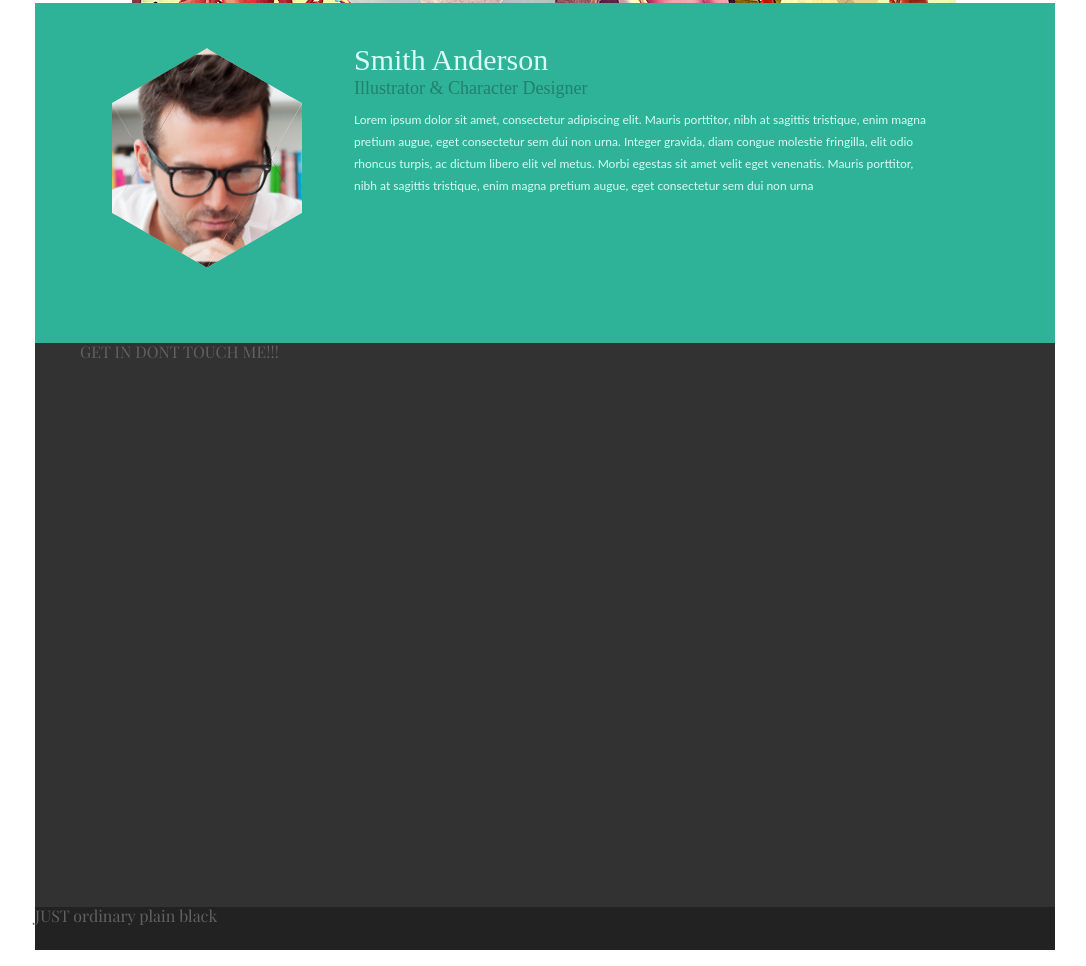
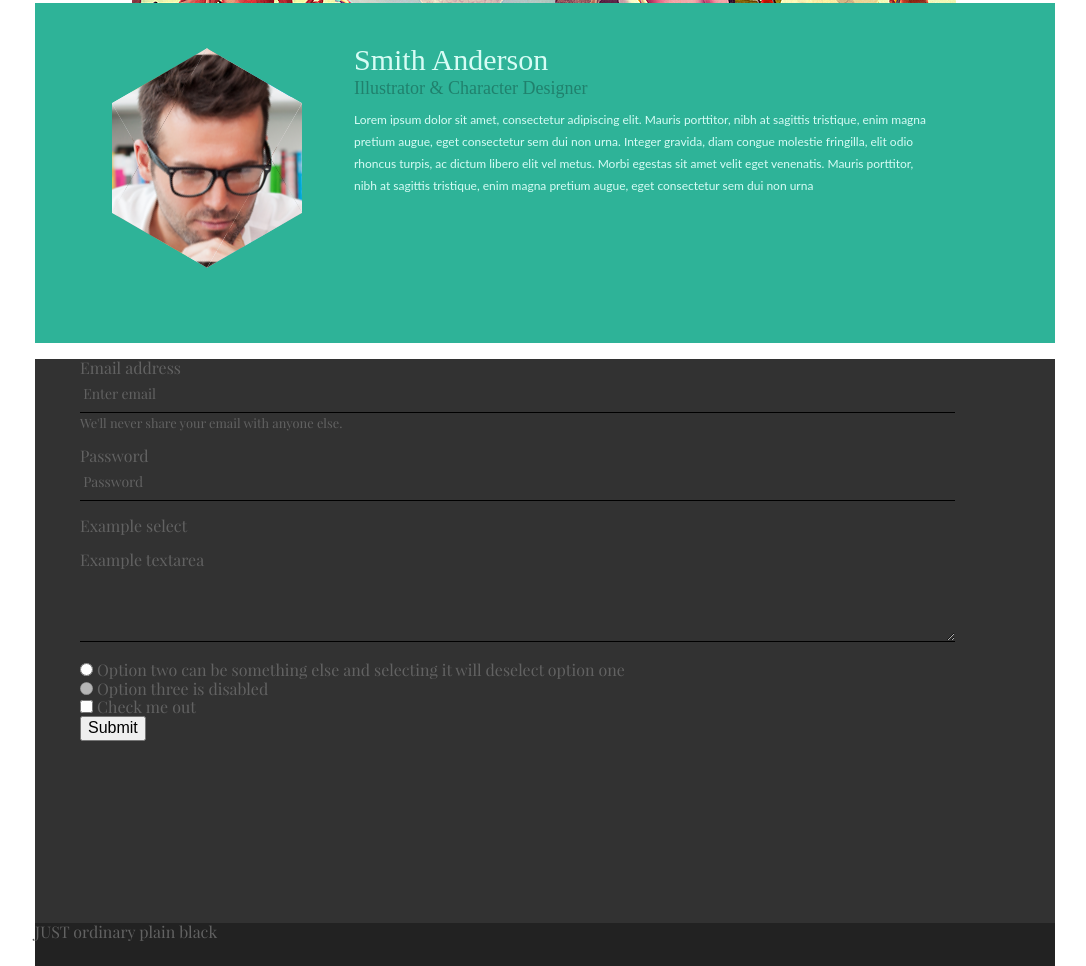
Before and after one commit to guylil/sprint2, a website: page index.html in a window 1280 px wide. Shown: the part 805-1771 px from the top of the page, without its empty margins (95-1181 px from the left). Drawn offline with nearby package versions, Linux system fonts and the light colour scheme; files that its build step writes are made by us from their sources.

Commit message:
2016120617:22 added tempForm

```diff
--- a/index.html
+++ b/index.html
@@ -41,13 +41,52 @@
                     magna pretium augue, eget consectetur sem dui non urna. Integer gravida, diam congue molestie fringilla,
                     elit odio rhoncus turpis, ac dictum libero elit vel metus. Morbi egestas sit amet velit eget venenatis.
                     Mauris porttitor, nibh at sagittis tristique, enim magna pretium augue, eget consectetur sem dui non
-                    urna</div>
+                    urna
+                </div>
             </div>
         </section>
         <section class=" section form-get-in-touch">
-            GET IN DONT TOUCH ME!!!
+            <!--GET IN DONT TOUCH ME!!!-->
+            <form>
+                <div class="form-group">
+                    <label for="exampleInputEmail1">Email address</label>
+                    <input type="email" class="form-control" id="exampleInputEmail1" aria-describedby="emailHelp" placeholder="Enter email">
+                    <small id="emailHelp" class="form-text text-muted">We'll never share your email with anyone else.</small>
+                </div>
+                <div class="form-group">
+                    <label for="exampleInputPassword1">Password</label>
+                    <input type="password" class="form-control" id="exampleInputPassword1" placeholder="Password">
+                </div>
+                <div class="form-group">
+                    <label for="exampleSelect1">Example select</label>
+                </div>
 
-            </section>
+                <div class="form-group">
+                    <label for="exampleTextarea">Example textarea</label>
+                    <textarea class="form-control" id="exampleTextarea" rows="3"></textarea>
+                </div>
+                    <div class="form-check">
+                        <label class="form-check-label">
+        <input type="radio" class="form-check-input" name="optionsRadios" id="optionsRadios2" value="option2">
+        Option two can be something else and selecting it will deselect option one
+      </label>
+                    </div>
+                    <div class="form-check disabled">
+                        <label class="form-check-label">
+        <input type="radio" class="form-check-input" name="optionsRadios" id="optionsRadios3" value="option3" disabled>
+        Option three is disabled
+      </label>
+                    </div>
+                </fieldset>
+                <div class="form-check">
+                    <label class="form-check-label">
+      <input type="checkbox" class="form-check-input">
+      Check me out
+    </label>
+                </div>
+                <button type="submit" class="btn btn-primary">Submit</button>
+            </form>
+        </section>
     </main>
     <footer class=" main-footer">JUST ordinary plain black</footer>
 
```
